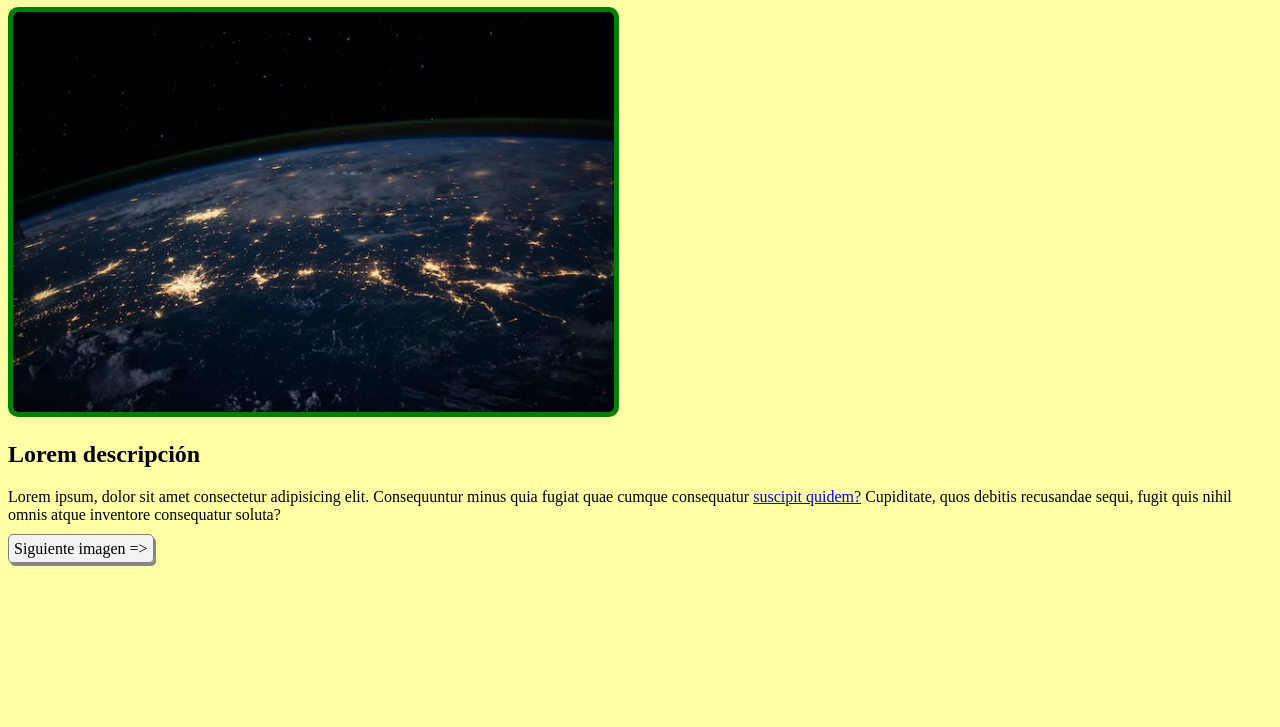
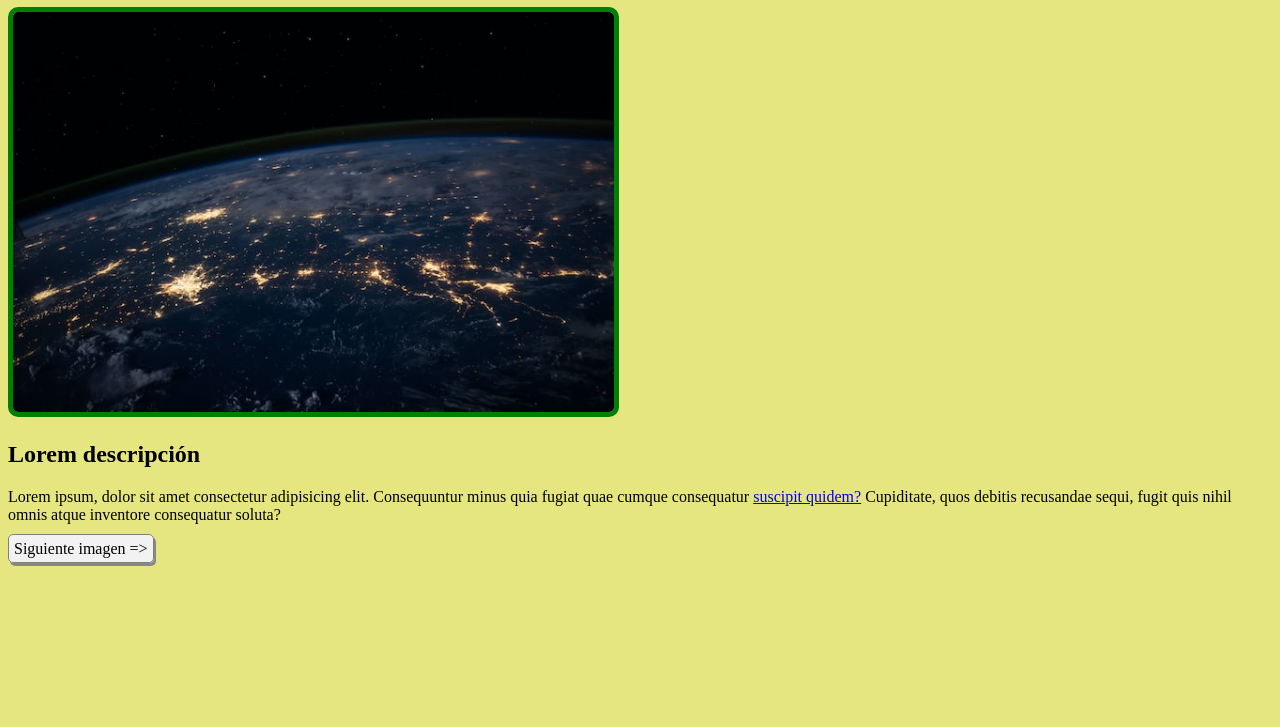
Before and after one commit to MariaJoseBard/Entrega0.Grupo8.MariaJoseBardesio, a plain HTML site: page page1.html in a window 1280 px wide. Shown: the part 73-800 px from the top of the page. Drawn offline with Linux system fonts and the light colour scheme.

Commit message:
Update styles.css

```diff
--- a/styles.css
+++ b/styles.css
@@ -1,5 +1,5 @@
 body {
-    background-color: rgb(255, 255, 165);
+    background-color: rgb(230, 230, 128);
 }
 
 .image{
```
